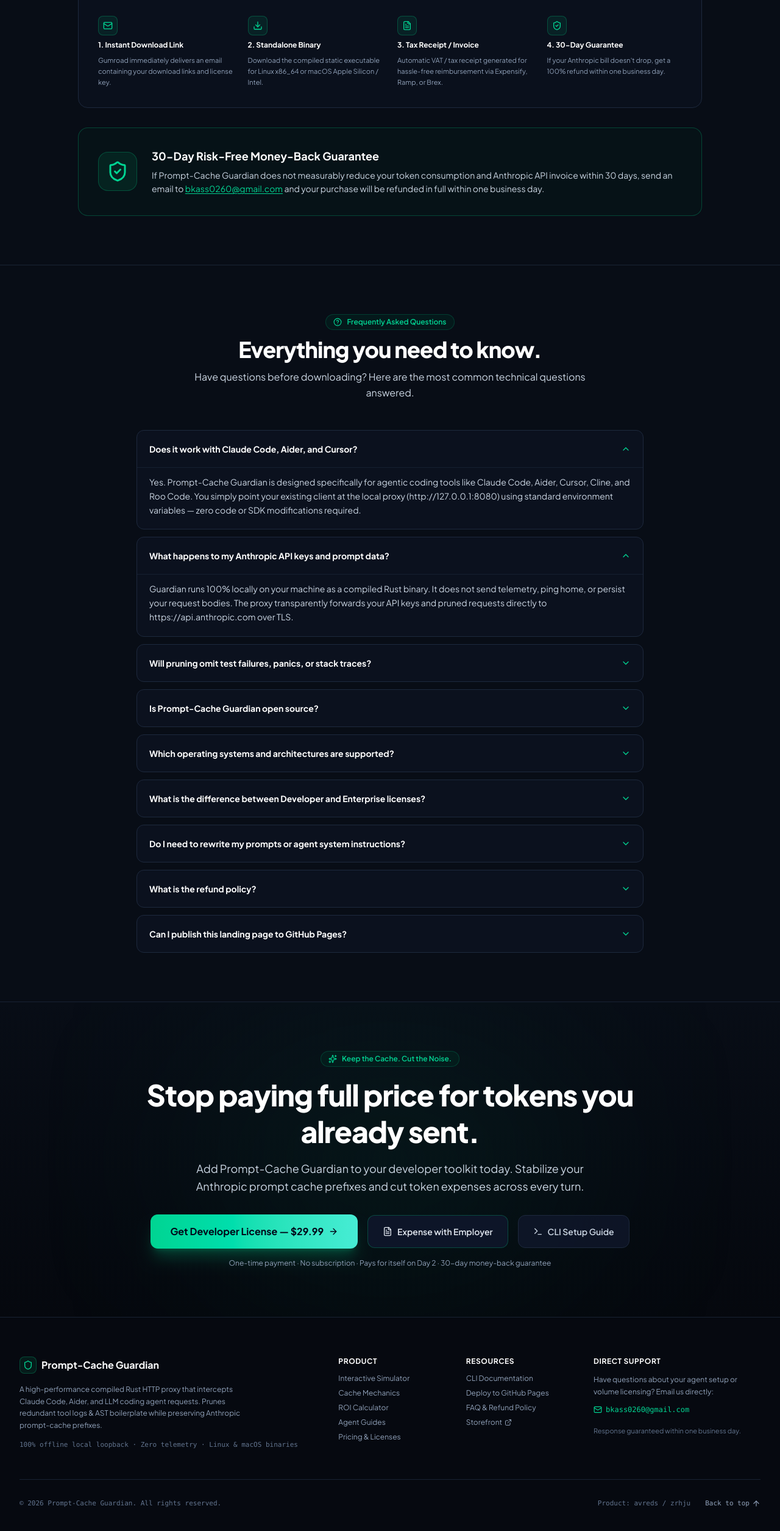
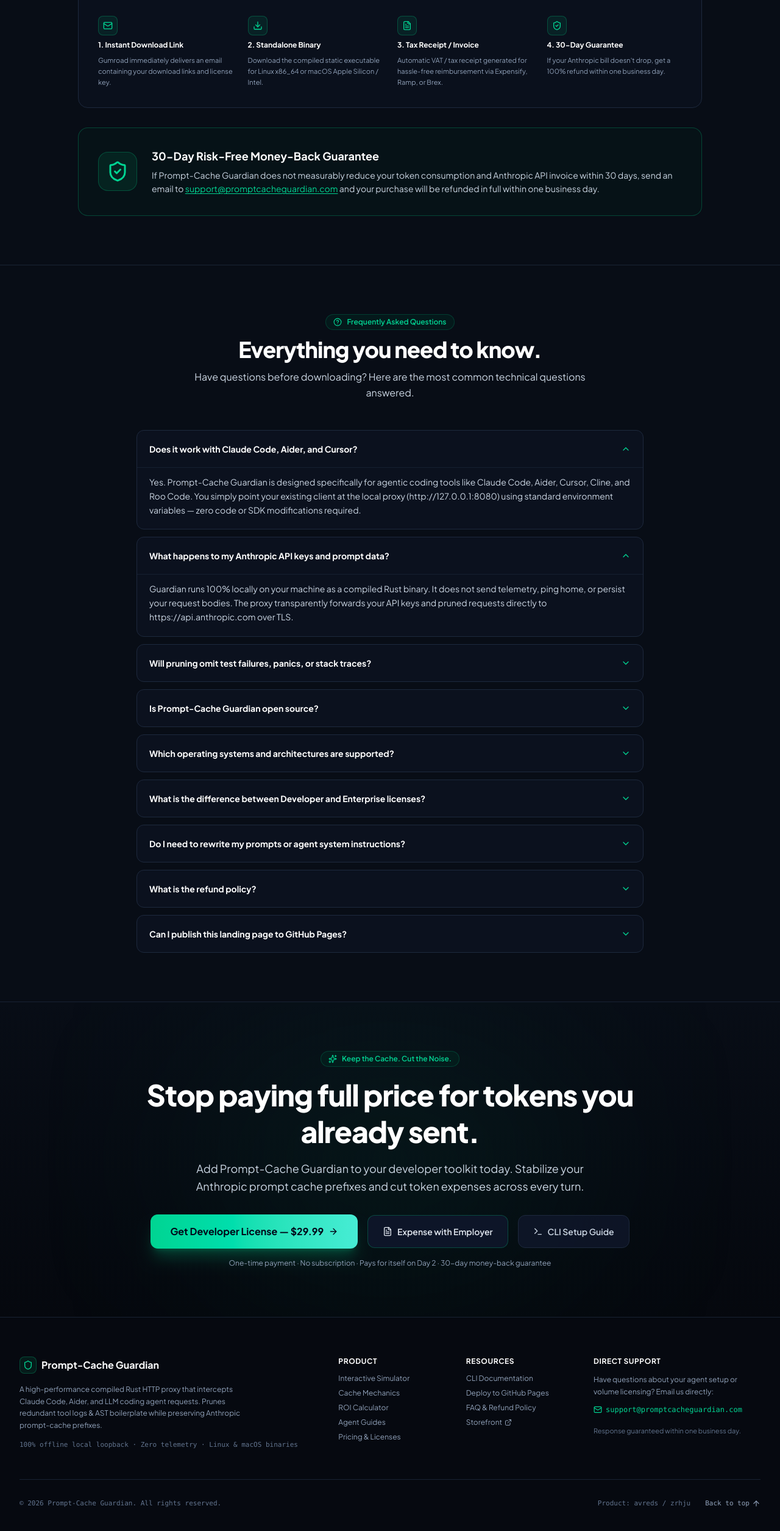
Before and after one commit to bkass0260-afk/Prompt-Guardian-, a React (Vite) app: page / in a window 1280 px wide. Shown: the part 8918-11428 px from the top of the page at 61% size. Built offline with nearby package versions, Linux system fonts and the light colour scheme.

Commit message:
chore: update support email address
Update all contact references from the personal Gmail address to the official support domain for improved professionalism.

```diff
--- a/src/components/FaqSection.tsx
+++ b/src/components/FaqSection.tsx
@@ -56,8 +56,8 @@
     answer: (
       <span>
         30-day, no-questions-asked money-back guarantee. If Prompt-Cache Guardian does not measurably reduce your token bill, send an email to{' '}
-        <a href="mailto:bkass0260@gmail.com" className="text-emerald-400 underline underline-offset-2 hover:text-emerald-300">
-          bkass0260@gmail.com
+        <a href="mailto:support@promptcacheguardian.com" className="text-emerald-400 underline underline-offset-2 hover:text-emerald-300">
+          support@promptcacheguardian.com
         </a>{' '}
         within 30 days and your purchase will be refunded in full within one business day.
       </span>
--- a/src/components/Footer.tsx
+++ b/src/components/Footer.tsx
@@ -116,11 +116,11 @@
               Have questions about your agent setup or volume licensing? Email us directly:
             </p>
             <a
-              href="mailto:bkass0260@gmail.com"
+              href="mailto:support@promptcacheguardian.com"
               className="inline-flex items-center gap-1.5 text-xs font-mono text-emerald-400 hover:text-emerald-300 transition-colors"
             >
               <Mail className="h-3.5 w-3.5" />
-              <span>bkass0260@gmail.com</span>
+              <span>support@promptcacheguardian.com</span>
             </a>
             <div className="pt-2 text-[11px] text-slate-500">
               Response guaranteed within one business day.
--- a/src/components/PricingSection.tsx
+++ b/src/components/PricingSection.tsx
@@ -262,7 +262,7 @@
           <div>
             <h4 className="text-lg font-bold text-white">30-Day Risk-Free Money-Back Guarantee</h4>
             <p className="mt-1.5 text-xs sm:text-sm text-slate-300 leading-relaxed">
-              If Prompt-Cache Guardian does not measurably reduce your token consumption and Anthropic API invoice within 30 days, send an email to <a href="mailto:bkass0260@gmail.com" className="text-emerald-400 underline underline-offset-2">bkass0260@gmail.com</a> and your purchase will be refunded in full within one business day.
+              If Prompt-Cache Guardian does not measurably reduce your token consumption and Anthropic API invoice within 30 days, send an email to <a href="mailto:support@promptcacheguardian.com" className="text-emerald-400 underline underline-offset-2">support@promptcacheguardian.com</a> and your purchase will be refunded in full within one business day.
             </p>
           </div>
         </div>
```
